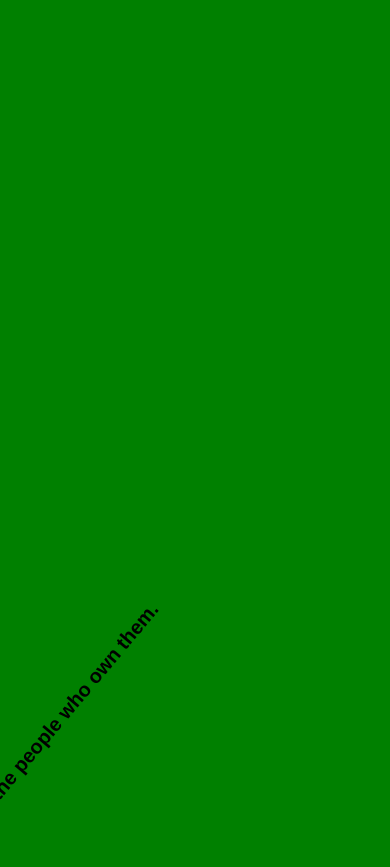
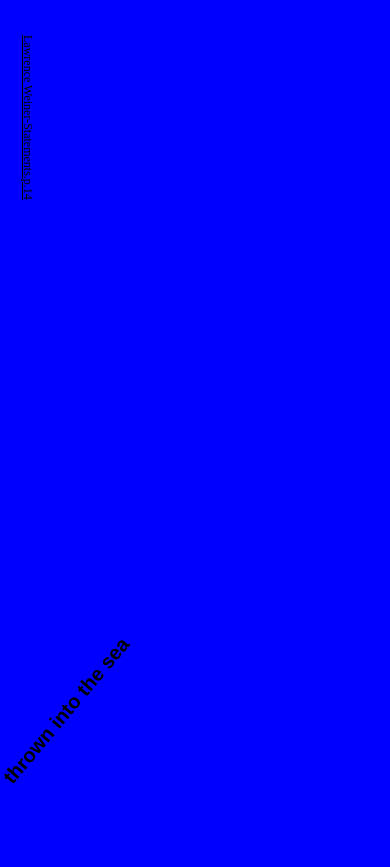
Before and after one commit to mahakurdi/interactive1, a plain HTML site: page media-queries-template/index.html in a window 390 px wide. Drawn offline with Linux system fonts and the light colour scheme.

Commit message:
mediaaaaa

```diff
--- a/media-queries-template/index.html
+++ b/media-queries-template/index.html
@@ -6,21 +6,23 @@
 	<meta name="viewport" content="width=device-width, initial-scale=1">
 	<!-- CSS -->
 	<link rel="stylesheet" href="main.css" />
+	<div id=h1>
+<a id="source" href="http://www.jeffreythompson.org/downloads/LawrenceWeiner-Statements.pdf">Lawrence Weiner-Statements.p.14</a></div>
 </head>
 <body>
 	<!-- show by default -->
 	<div id="desktop">
-		Certain Specific Statements
+		One standard
 	</div>
 
 	<!-- show on tablet -->
 	<div id="tablet">
-		are reproduced by kind permission
+		dye marker
 	</div>
 
 	<!-- show on mobile -->
 	<div id="mobile">
-		of the people who own them.
+		thrown into the sea
 	</div>
 </body>
 </html>
--- a/media-queries-template/main.css
+++ b/media-queries-template/main.css
@@ -13,7 +13,6 @@ body {
 	font-family: helvetica;
 	text-align: center;
 	font-weight: bold;
-	transform: rotate(-90deg) translate(-20px);
 }
 
 #tablet {
@@ -56,7 +55,7 @@ body {
 @media (min-width: 375px) and (max-width: 667px) {
 
 	body {
-		background: green;
+		background: blue;
 	}
 
 	#mobile{
@@ -67,3 +66,14 @@ body {
 		opacity: 0;
 	}
 }
+
+#source {
+    font-size: 12px;
+    position: absolute;
+    top: 20px;
+    left: 20px;
+    font-weight: normal;
+    color: black;
+    transform: rotate(90deg);
+    transform-origin: bottom left;
+}
```
